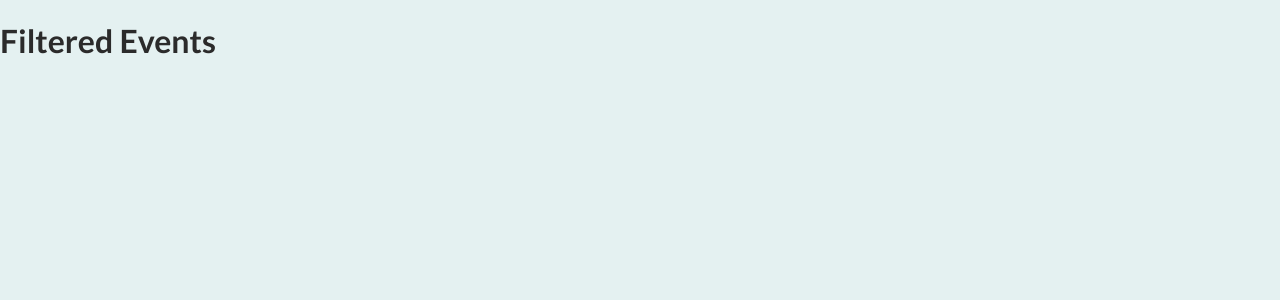
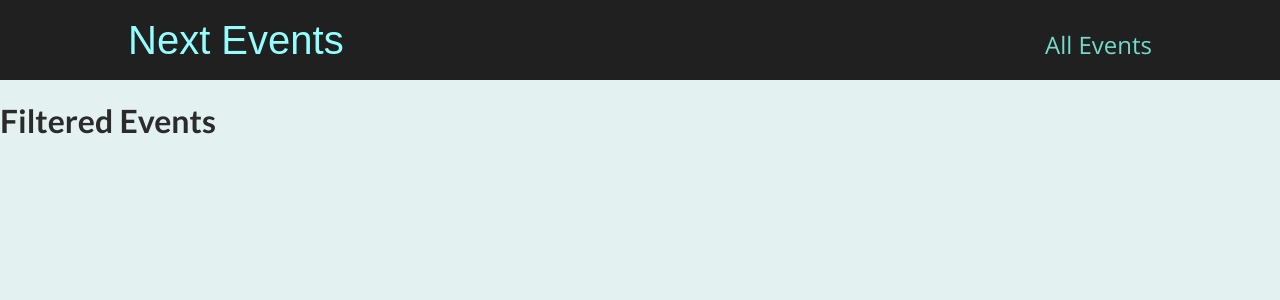
Before and after one commit to sojeongsojeong-park/cashbook, a Next.js app in the folder next-event-app/: page /events in a window 1280 px wide. Shown: the top 300 px of the page. Built offline with nearby package versions, Linux system fonts and the light colour scheme.

Commit message:
feat: implement nav bar

```diff
--- /dev/null
+++ b/next-event-app/components/layout/layout.js
@@ -0,0 +1,16 @@
+import { Fragment } from "react";
+import MainHeader from "./main-header";
+
+const Layout = props => {
+
+  return(
+    <Fragment>
+      <MainHeader />
+      <main>
+        {props.children}
+      </main>
+    </Fragment>
+  )
+}
+
+export default Layout;
--- /dev/null
+++ b/next-event-app/components/layout/main-header.js
@@ -0,0 +1,22 @@
+import Link from "next/link";
+
+import classes from "./main-header.module.css";
+
+const MainHeader = () => {
+  return (
+    <header className={classes.header}>
+      <div className={classes.logo}>
+        <Link href='/'>Next Events</Link>
+      </div>
+      <nav className={classes.navigation}>
+        <ul>
+          <li>
+            <Link href='/events'>All Events</Link>
+          </li>
+        </ul>
+      </nav>
+    </header>
+  );
+};
+
+export default MainHeader;
--- /dev/null
+++ b/next-event-app/components/layout/main-header.module.css
@@ -0,0 +1,41 @@
+.header {
+  width: 100%;
+  display: flex;
+  justify-content: space-between;
+  align-items: baseline;
+  padding: 1rem 10%;
+  height: 5rem;
+  background-color: #202020;
+}
+
+.logo {
+  font-size: 1.5rem;
+  color: white;
+  font-family: "Fira", sans-serif;
+  height: 100%;
+  display: flex;
+  justify-content: center;
+  align-items: center;
+  color: #94fdfd;
+}
+
+.logo a {
+  text-decoration: none;
+  color: #94fdfd;
+}
+
+.navigation a {
+  text-decoration: none;
+  color: #74dacc;
+  font-size: 1rem;
+}
+
+@media (min-width: 768px) {
+  .logo {
+    font-size: 2.5rem;
+  }
+
+  .navigation a {
+    font-size: 1.5rem;
+  }
+}
--- a/next-event-app/pages/_app.js
+++ b/next-event-app/pages/_app.js
@@ -1,7 +1,12 @@
-import '../styles/globals.css'
+import Layout from "../components/layout/layout";
+import "../styles/globals.css";
 
 function MyApp({ Component, pageProps }) {
-  return <Component {...pageProps} />
+  return (
+    <Layout>
+      <Component {...pageProps} />
+    </Layout>
+  );
 }
 
-export default MyApp
+export default MyApp;
```
